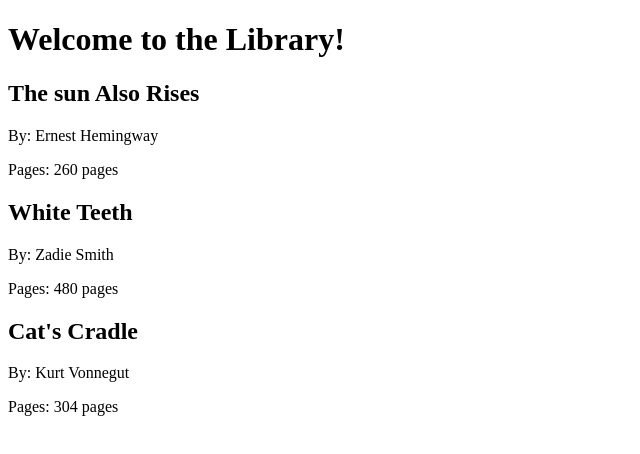
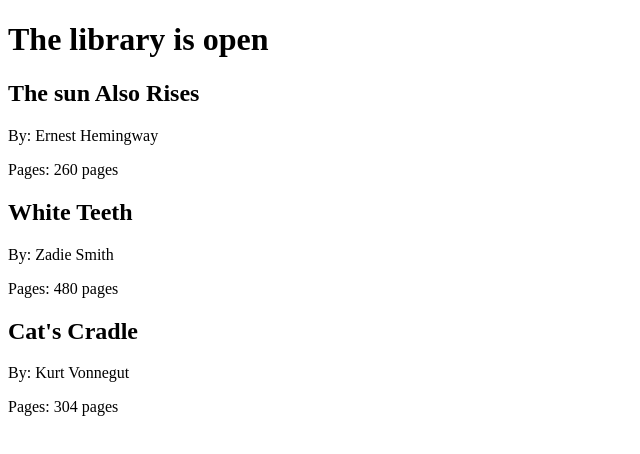
Before and after one commit to malaguitte/react-js-essential-training, a React (Create React App) app: page / in a window 1280 px wide. Shown: the top 454 px of the page, without its empty margins (0-640 px from the left). Built offline with nearby package versions, Linux system fonts and the light colour scheme.

Commit message:
Library becomes a class component. Added state handling

```diff
--- a/src/index.js
+++ b/src/index.js
@@ -1,4 +1,4 @@
-import React, {Component} from 'react';
+import React from 'react';
 import ReactDOM from 'react-dom';
 
 const bookList = [
@@ -18,17 +18,25 @@
     pages: 304
   }
 ];
-
-const Library = ({books}) => {
+class Library extends React.Component {
+  constructor(props) {
+    super(props);
+    this.state = {
+      open: true
+    }
+  }
+  render() {
+    const books = this.props.books;
     return (
       <div>
-      <h1>Welcome to the Library!</h1>
+        <h1>The library is {this.state.open ? 'open' : 'closed'}</h1>
         {books.map(
           (book, index) => <Book key={index} title={book.title} author={book.author} pages={book.pages} />
         )}
       </div>
     )
-};
+  }
+}
 
 const Book = ({title, author, pages}) => {
   return (
```
Lines whose indentation alone changed are shown as unchanged.
